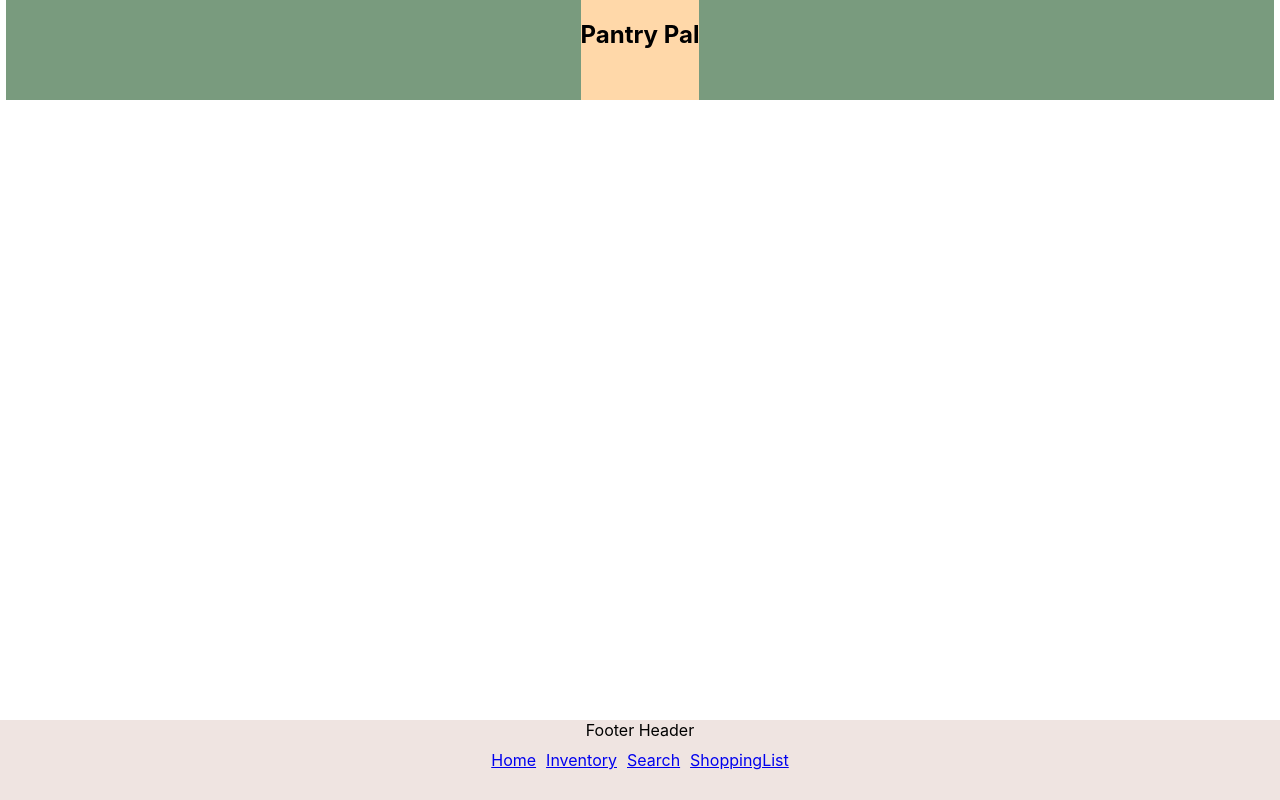
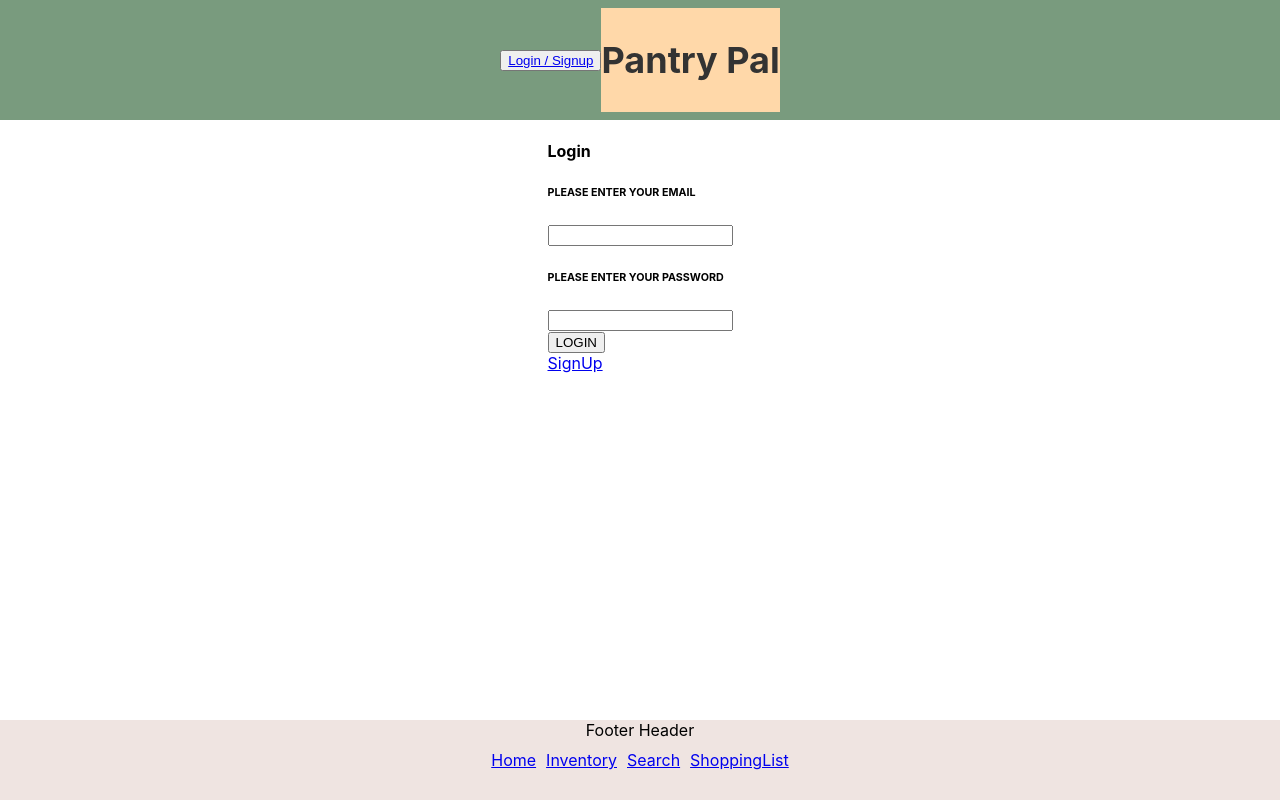
Before and after one commit to ip240Z/Pantry-Pal-Front-End-, a React (Create React App) app: page /LoginPageContent in a window 1280 px wide. Built offline with nearby package versions, Linux system fonts and the light colour scheme; no server answers.

Commit message:
added login and signup page and functions to home page

```diff
--- a/src/components/Header.js
+++ b/src/components/Header.js
@@ -1,13 +1,29 @@
+import LoginPageContent from "./LoginPageContent"
+// import SignUpPage from "./SignUpPage"
 import "./css/Header.css"
+import { Routes, Route, NavLink } from "react-router-dom"
 
 let Header = () => {
     return (
-        <header className="headerWrapper">
-            <div className="logo">
-                <h1>Pantry Pal</h1>
-            </div>
-        </header>
-    )
+        <>
+            <header className="headerWrapper">
+                <div>
+                    <button>
+                        <NavLink to="/LoginPageContent">Login / Signup</NavLink>
+                        {/* <NavLink to="/SignUpPage">Login / Signup</NavLink> */}
+                    </button>
+                </div>
+                <div className="logo">
+                    <h1>Pantry Pal</h1>
+                </div>
+            </header>
+
+            <Routes>
+                <Route path="/LoginPageContent" element={<LoginPageContent />} />
+                {/* <Route path="/SignUpPage" element={<SignUpPage />} /> */}
+            </Routes>
+        </>
+    );
 }
 
-export default Header
+export default Header;
--- /dev/null
+++ b/src/components/LoginPageContent.js
@@ -0,0 +1,44 @@
+import { Link, useNavigate } from "react-router-dom";
+
+const LoginPageContent = () => {
+  const navigate = useNavigate();
+
+  const handleLogin = () => {
+    navigate("/loginPage");
+  };
+
+  return (
+    <article>
+      <header>
+        <h4>Login</h4>
+      </header>
+
+      <section className="inputCredentials" >
+        <div className="inputEmail">
+          <h6>PLEASE ENTER YOUR EMAIL</h6>
+          <input type="email" name="email" id="" />
+        </div>
+
+        <div className="inputPassword">
+          <h6>PLEASE ENTER YOUR PASSWORD</h6>
+          <input type="password" name="password" id="" />
+        </div>
+      </section>
+
+      <section>
+        <div>
+          <button type="submit" onClick={handleLogin}>
+            LOGIN
+          </button>
+        </div>
+        <div>
+          <Link className="SignupLink" to="/SignInPage">
+            SignUp
+          </Link>
+        </div>
+      </section>
+    </article>
+  );
+};
+
+export default LoginPageContent;
--- a/src/components/css/Header.css
+++ b/src/components/css/Header.css
@@ -2,10 +2,26 @@
     width: 99%;
     height: 100px;
     background-color: #799b7e;
+    padding: 10px;
     display: flex;
     justify-content: center;
+    align-items: center;
 }
+
+.LoginLogo {
+    display: flex;
+}
+
+.loginLink {
+    color: #333;
+    text-decoration: none;
+    margin-right: 10px;
+}
+
 .logo {
+    font-size: 24px;
+    font-weight: bold;
+    color: #333;
     background-color: #ffd8a9;
     width: auto;
 }
```
Also changed, not shown: public/human-upper-body-silhouette-icon-vector-46587116.jpg (added).
